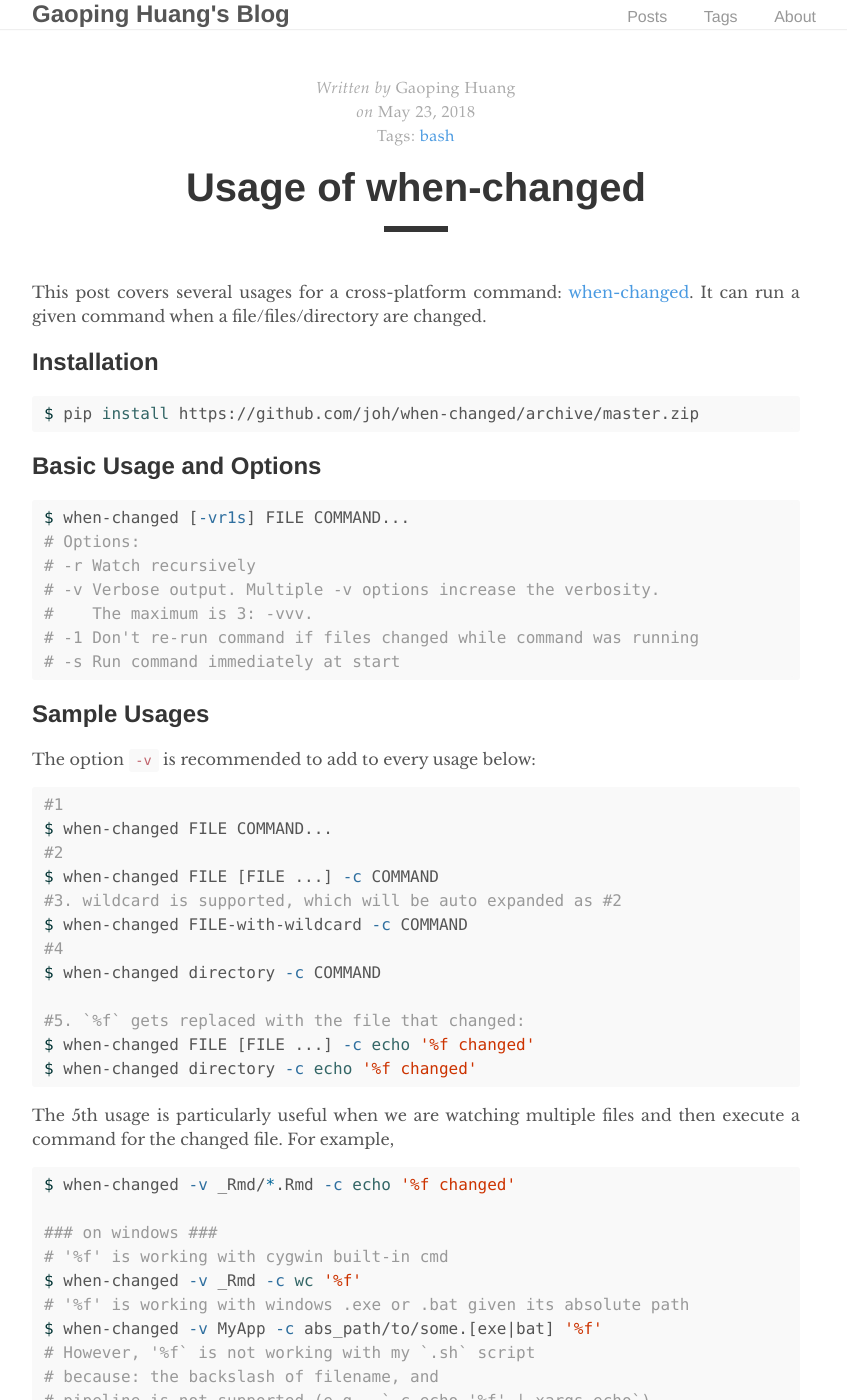
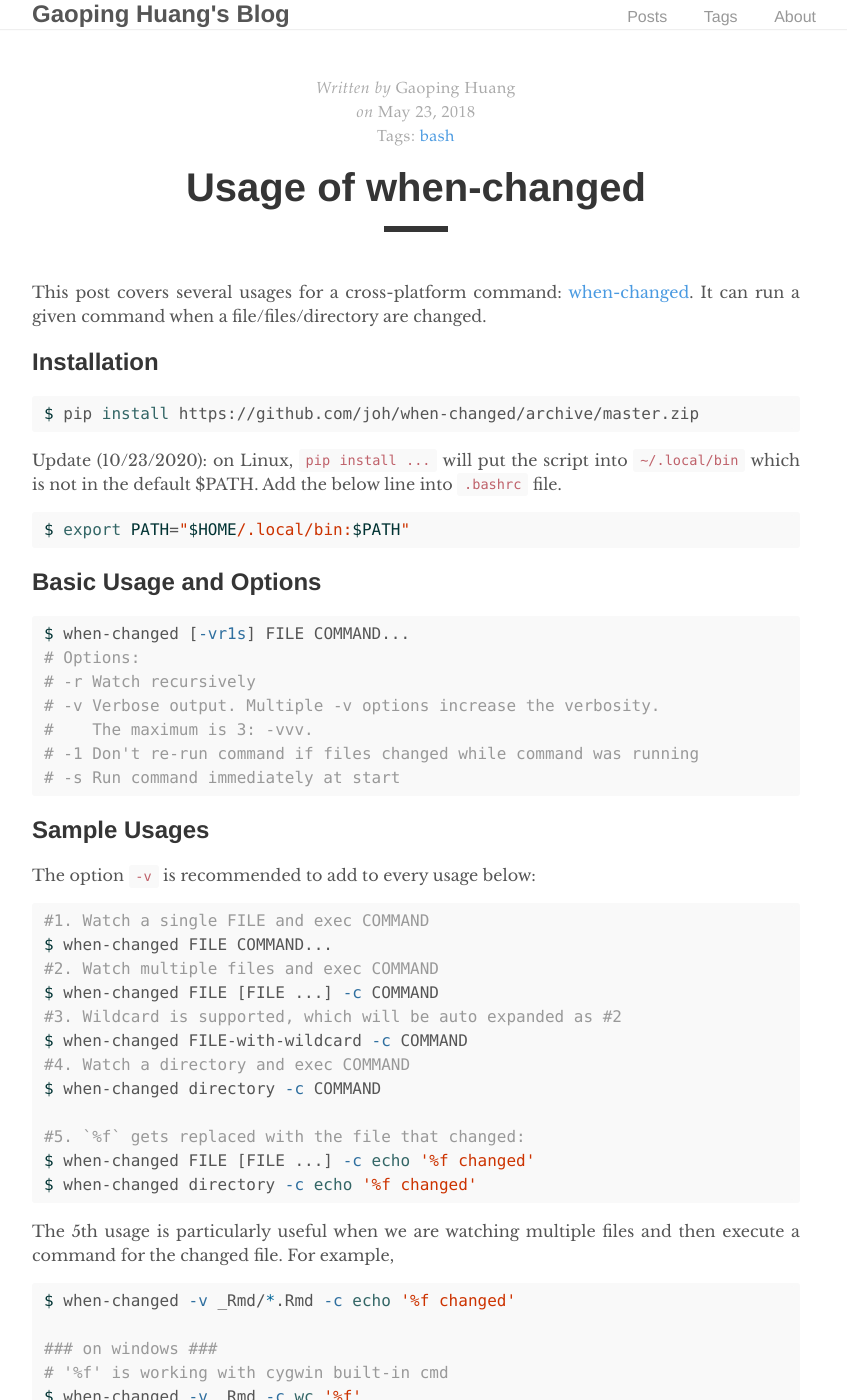
Before and after one commit to gaopinghuang0/gaopinghuang0.github.io, a Jekyll site: the page built from _posts/2018-5-23-when-changed-usage.md, in a window 1280 px wide and 1400 px high. Shown: the whole window, without its empty margins (224-1071 px from the left). Built offline with Jekyll 4.4.1, drawn with Linux system fonts in a browser that asks for light colours; comment, search, counter and statistics services are not loaded.

Commit message:
Update the usage of when-changed

````diff
--- a/_posts/2018-5-23-when-changed-usage.md
+++ b/_posts/2018-5-23-when-changed-usage.md
@@ -14,6 +14,11 @@ This post covers several usages for a cross-platform command: [when-changed](htt
 $ pip install https://github.com/joh/when-changed/archive/master.zip
 ```
 
+Update (10/23/2020): on Linux, `pip install ...` will put the script into `~/.local/bin` which is not in the default $PATH. Add the below line into `.bashrc` file.
+```sh
+$ export PATH="$HOME/.local/bin:$PATH"
+```
+
 ## Basic Usage and Options
 ```bash
 $ when-changed [-vr1s] FILE COMMAND...
@@ -28,13 +33,13 @@ $ when-changed [-vr1s] FILE COMMAND...
 ## Sample Usages
 The option `-v` is recommended to add to every usage below:
 ```bash
-#1
+#1. Watch a single FILE and exec COMMAND
 $ when-changed FILE COMMAND...
-#2
+#2. Watch multiple files and exec COMMAND
 $ when-changed FILE [FILE ...] -c COMMAND
-#3. wildcard is supported, which will be auto expanded as #2
+#3. Wildcard is supported, which will be auto expanded as #2
 $ when-changed FILE-with-wildcard -c COMMAND
-#4
+#4. Watch a directory and exec COMMAND
 $ when-changed directory -c COMMAND
 
 #5. `%f` gets replaced with the file that changed:
````
